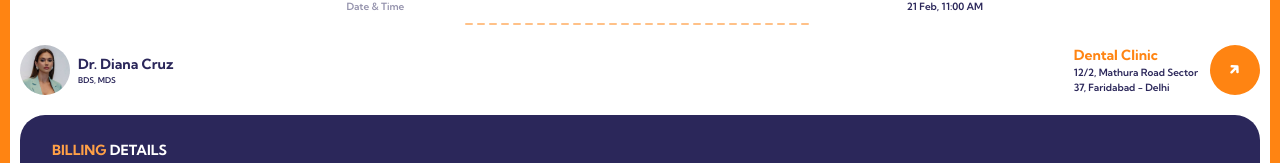
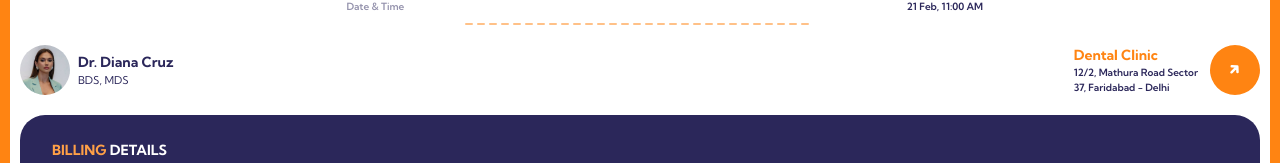
Before and after one commit to reyazkhan/dip, a React (Create React App) app: page / in a window 1280 px wide. Shown: the part 181-344 px from the top of the page. Built offline with nearby package versions, Linux system fonts and the light colour scheme.

Commit message:
ios update.

```diff
--- a/src/components/DetailCard/DetailCard.module.css
+++ b/src/components/DetailCard/DetailCard.module.css
@@ -132,15 +132,6 @@
     color: var(--cloud-burst);
     font-family: 'Kumbh Sans';
     gap: 2px;
-
-    p {
-        font-size: 14px;
-        font-weight: bold;
-    }
-    span {
-        font-size: 8px;
-        font-weight: 600;
-    }
     @media (max-width: 380px) {
         /* width: 96px;
         margin-left: 4px; */
@@ -151,6 +142,15 @@
             font-size: 6px;
         }
     }
+}
+
+.drP {
+    font-size: 14px;
+    font-weight: bold;
+}
+.drpan {
+    font-size: 8px;
+    font-weight: 600;
 }
 .drClinic {
     display: flex;
--- a/src/components/DetailCard/DetailCard.tsx
+++ b/src/components/DetailCard/DetailCard.tsx
@@ -46,8 +46,8 @@ const DetailCard = () => {
                                 <div style={{ display: 'flex', gap: '8px' }}>
                                     <ProfileLogo />
                                     <div className={styles.drName}>
-                                        <p>Dr. Diana Cruz</p>
-                                        <span>BDS, MDS</span>
+                                        <p className={styles.drP}>Dr. Diana Cruz</p>
+                                        <span className={styles.drSpan}>BDS, MDS</span>
                                     </div>
                                 </div>
                                 <div className={styles.rightSide}>
```
